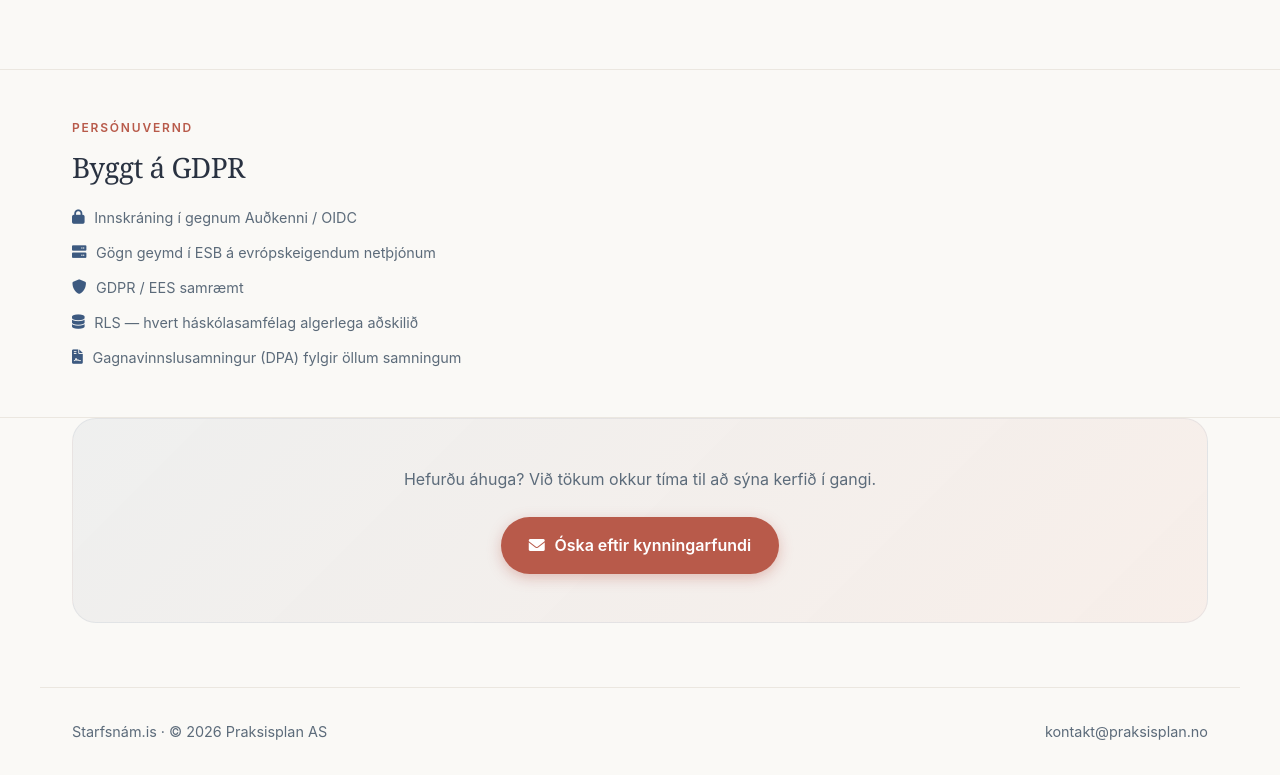
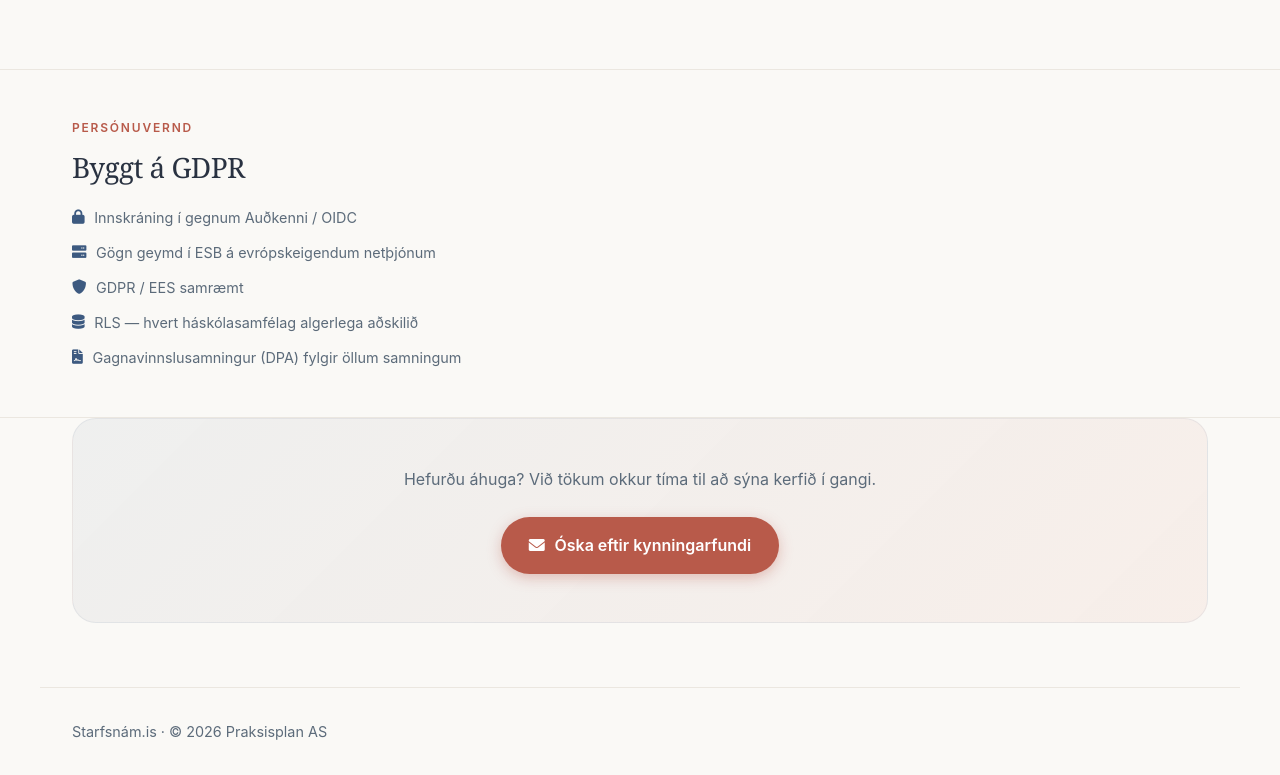
Before and after one commit to Bachstang/Starfsnam, a plain HTML site: page index.html in a window 1280 px wide. Shown: the part 2520-3295 px from the top of the page. Drawn offline with Linux system fonts and the light colour scheme.

Commit message:
Update index.html

```diff
--- a/index.html
+++ b/index.html
@@ -414,7 +414,6 @@
 
   <footer role="contentinfo">
     <span>Starfsnám.is · © 2026 Praksisplan AS</span>
-    <a href="mailto:kontakt@praksisplan.no">kontakt@praksisplan.no</a>
   </footer>
 </body>
 </html>
```
